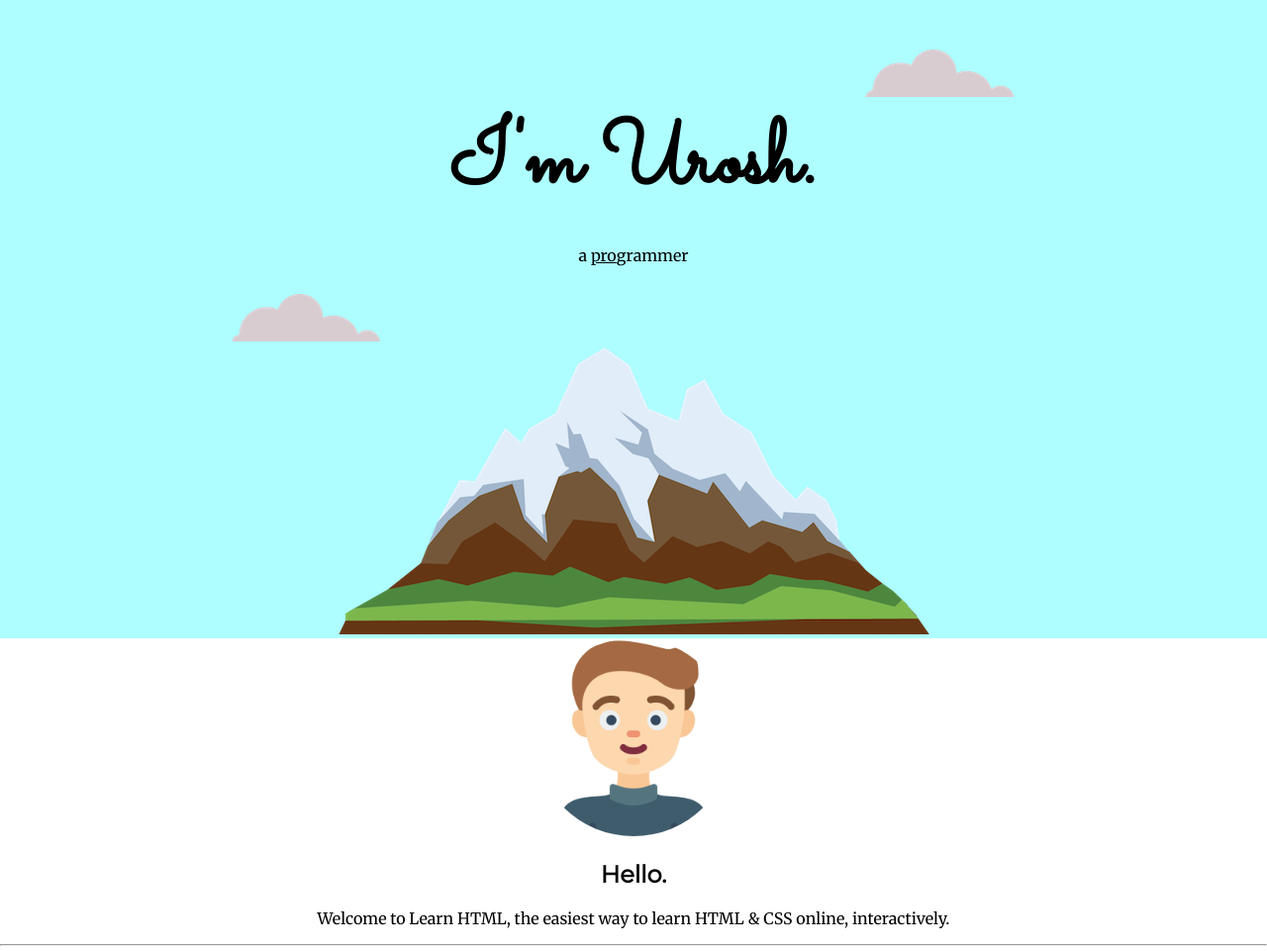
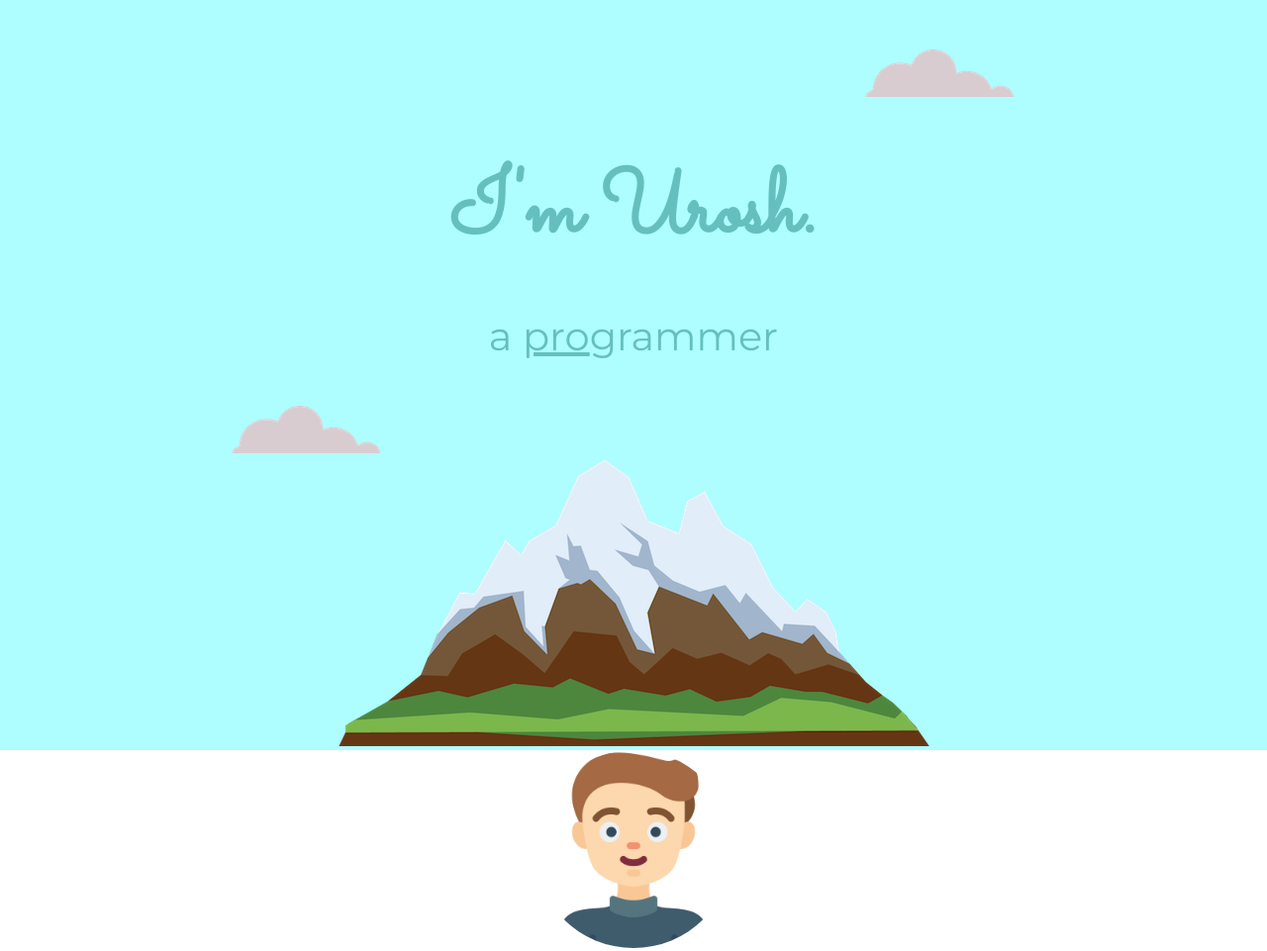
Before and after one commit to marrioturk/cv, a plain HTML site: page CSS_site/index.html in a window 1280 px wide. Shown: the top 961 px of the page at 99% size. Drawn offline with Linux system fonts and the light colour scheme.

Commit message:
Add files via upload

```diff
--- a/CSS_site/css/styles.css
+++ b/CSS_site/css/styles.css
@@ -5,17 +5,23 @@ body {
 }
 
 h1 {
-  margin: 0;
   font-family: 'Sacramento', cursive;
-  font-size: 90px;
+  font-size: 5.625em;
+  margin: 50px auto 0 auto;
+  color: #66BFBF;
+
 }
 
 h2 {
   font-family: 'Montserrat', sans-serif;
+  font-size: 2.5rem;
+  font-weight: normal;
+  color: #66BFBF;
 }
 
 h3 {
   font-family: 'Montserrat', sans-serif;
+  color: #11999E;
 }
 
 .top_container {
@@ -66,3 +72,7 @@ h3 {
   height: 200px;
   width: 200px;
 }
+
+.footer-link {
+  color: #11999E;
+}
--- a/CSS_site/index.html
+++ b/CSS_site/index.html
@@ -16,7 +16,7 @@
     <img class="top-cloud" src="images/cloud.png" alt="cloud-img">
 
     <h1>I'm Urosh.</h1>
-    <p>a <span class="pro">pro</span>grammer</p>
+    <h2>a <span class="pro">pro</span>grammer</h2>
     <img class="bottom-cloud" src="images/cloud.png" alt="cloud-img">
     <img src="images/mountain.png" alt="cloud-img">
   </div>
```
